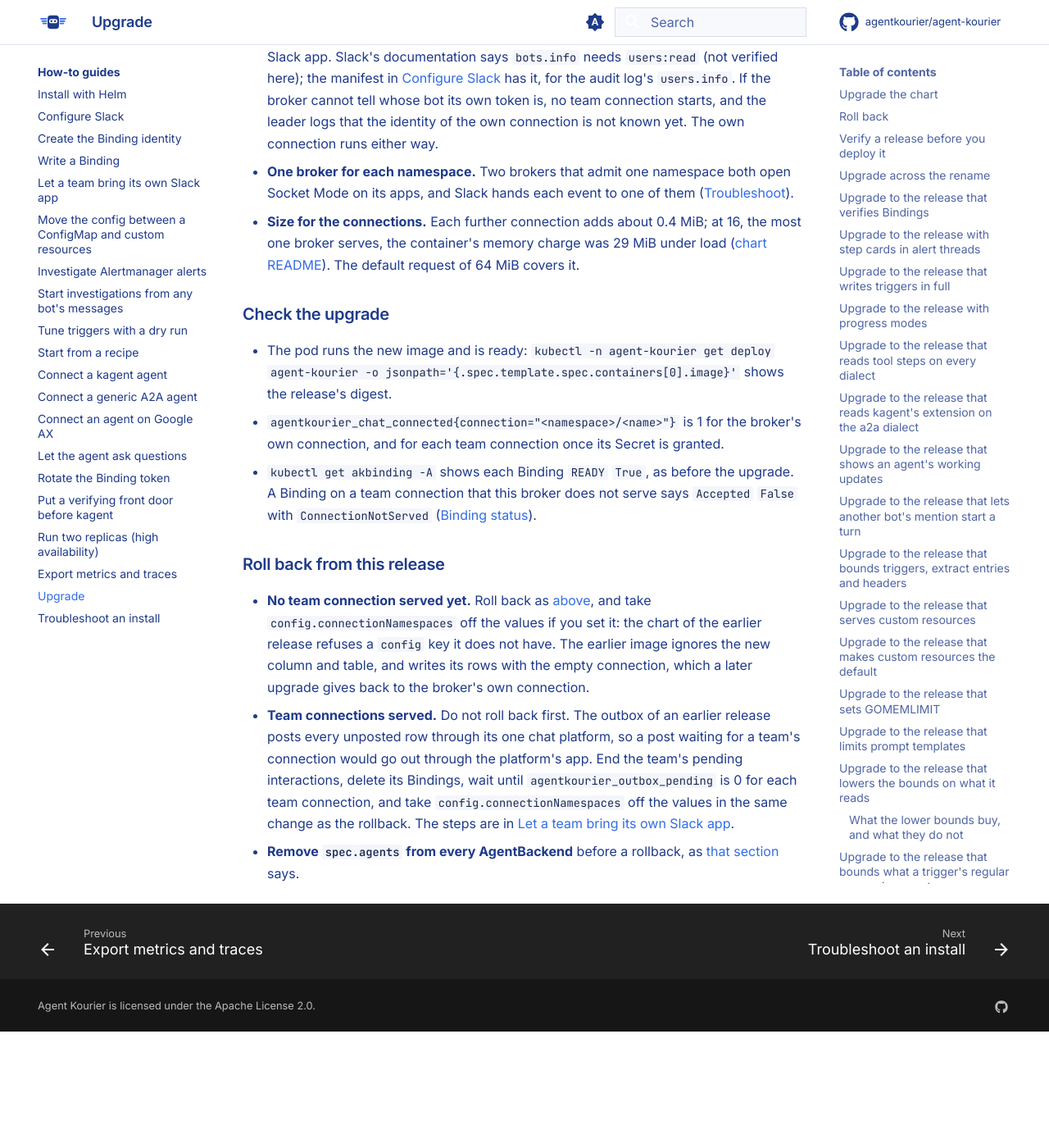
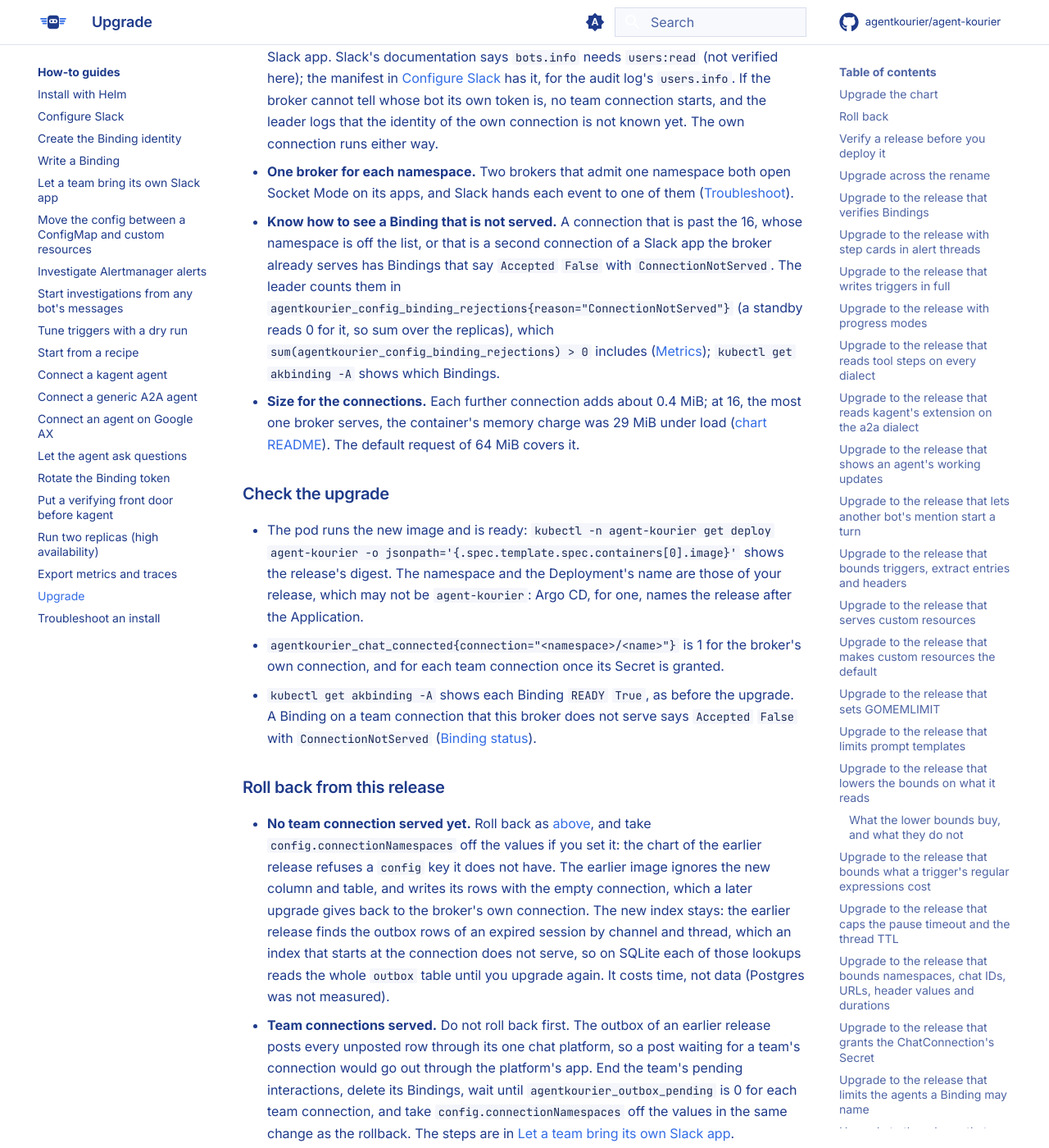
Before and after one commit to agentkourier/agent-kourier, an MkDocs documentation site: the page built from docs/how-to/upgrade.md, in a window 1280 px wide and 1400 px high, scrolled down 35613 px. Shown: the whole window at 82% size. Built offline with MkDocs 1.6.1 and Material for MkDocs 9.7.7, drawn with Linux system fonts in a browser that asks for light colours; comment, search, counter and statistics services are not loaded; before the commit the page ends 36871 px from its top, so only the background shows below that; some of the changed text lies outside the part shown.

Commit message:
docs(upgrade): align the 0029 wording, add the rollback index cost, name the unserved-Binding series
The 0.3.0 upgrade notes said the migration only adds, though it replaces the outbox_thread
index. A rollback now says what that costs on SQLite, the check no longer assumes the release is
named agent-kourier, and the step that admits team namespaces points at the ConnectionNotServed
series.

```diff
--- a/docs/how-to/upgrade.md
+++ b/docs/how-to/upgrade.md
@@ -814,7 +814,7 @@
 ### What changes for every install
 
 - **A database migration, 0029, runs at the first start.** On SQLite and on Postgres it adds a `connection` column to `outbox` and to `interaction_presses`, `NOT NULL DEFAULT ''`, replaces the index on the outbox's
-  channel and thread with one that starts at the connection, and makes the table `served_connections`. It only adds, so it does not rewrite a row. A row written before it, or by an older image after a rollback, has the empty
+  channel and thread with one that starts at the connection, and makes the table `served_connections`. It adds columns and a table, replaces one index, and rewrites no row. A row written before it, or by an older image after a rollback, has the empty
   connection; the leader gives such rows to the broker's own connection each time it starts.
 - **Reconnects are paced by the broker.** After a failed attempt the broker waits 1 second, doubling to 60, each wait cut at random by up to half; a Retry-After from Slack is honoured up to 5 minutes
   ([Limits](../reference/limits.md#run-the-broker)). Before, the Slack library retried by itself up to 5 minutes apart.
@@ -837,12 +837,16 @@
   the identity of the own connection is not known yet. The own connection runs either way.
 - **One broker for each namespace.** Two brokers that admit one namespace both open Socket Mode on its apps, and Slack hands each event to one of them
   ([Troubleshoot](troubleshoot.md#the-status-of-a-binding-keeps-changing)).
+- **Know how to see a Binding that is not served.** A connection that is past the 16, whose namespace is off the list, or that is a second connection of a Slack app the broker already serves has Bindings that say `Accepted` `False`
+  with `ConnectionNotServed`. The leader counts them in `agentkourier_config_binding_rejections{reason="ConnectionNotServed"}` (a standby reads 0 for it, so sum over the replicas), which `sum(agentkourier_config_binding_rejections) > 0` includes
+  ([Metrics](../reference/metrics.md)); `kubectl get akbinding -A` shows which Bindings.
 - **Size for the connections.** Each further connection adds about 0.4 MiB; at 16, the most one broker serves, the container's memory charge was 29 MiB under load
   ([chart README](https://github.com/agentkourier/agent-kourier/tree/main/charts/agent-kourier#footprint)). The default request of 64 MiB covers it.
 
 ### Check the upgrade
 
-- The pod runs the new image and is ready: `kubectl -n agent-kourier get deploy agent-kourier -o jsonpath='{.spec.template.spec.containers[0].image}'` shows the release's digest.
+- The pod runs the new image and is ready: `kubectl -n agent-kourier get deploy agent-kourier -o jsonpath='{.spec.template.spec.containers[0].image}'` shows the release's digest. The namespace and the Deployment's name are
+  those of your release, which may not be `agent-kourier`: Argo CD, for one, names the release after the Application.
 - `agentkourier_chat_connected{connection="<namespace>/<name>"}` is 1 for the broker's own connection, and for each team connection once its Secret is granted.
 - `kubectl get akbinding -A` shows each Binding `READY` `True`, as before the upgrade. A Binding on a team connection that this broker does not serve says `Accepted` `False` with `ConnectionNotServed`
   ([Binding status](../reference/binding-status.md)).
@@ -851,6 +855,8 @@
 
 - **No team connection served yet.** Roll back as [above](#roll-back), and take `config.connectionNamespaces` off the values if you set it: the chart of the earlier release refuses a `config` key it does not have.
   The earlier image ignores the new column and table, and writes its rows with the empty connection, which a later upgrade gives back to the broker's own connection.
+  The new index stays: the earlier release finds the outbox rows of an expired session by channel and thread, which an index that starts at the connection does not serve, so on SQLite each of those lookups reads the whole
+  `outbox` table until you upgrade again. It costs time, not data (Postgres was not measured).
 - **Team connections served.** Do not roll back first. The outbox of an earlier release posts every unposted row through its one chat platform, so a post waiting for a team's connection would go out through
   the platform's app. End the team's pending interactions, delete its Bindings, wait until `agentkourier_outbox_pending` is 0 for each team connection, and take `config.connectionNamespaces` off the values
   in the same change as the rollback. The steps are in [Let a team bring its own Slack app](team-slack-app.md#take-it-back).
```
